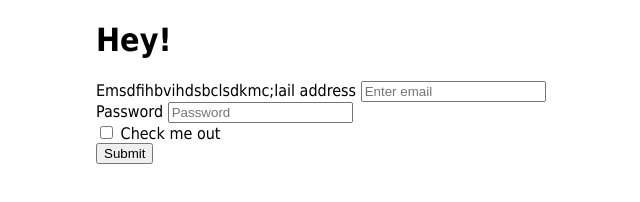
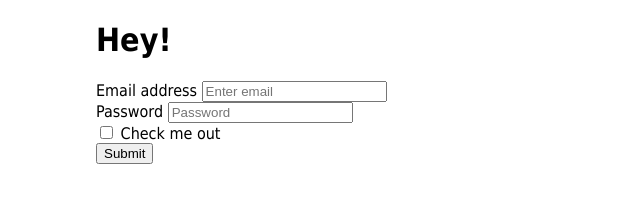
Before and after one commit to VNikolaev93/roger-skyline-1, a plain HTML site: page index.html in a window 1280 px wide. Shown: the whole page, without its empty margins (264-904 px from the left). Drawn offline with Linux system fonts and the light colour scheme.

Commit message:
Update index.html

```diff
--- a/index.html
+++ b/index.html
@@ -14,7 +14,7 @@ body {
 		<h1>Hey!</h1>
 		<form>
 			<div class="form-group">
-				<label for="exampleInputEmail1">Emsdfihbvihdsbclsdkmc;lail address</label>
+				<label for="exampleInputEmail1">Email address</label>
 				<input type="email" class="form-control" id="exampleInputEmail1" aria-describedby="emailHelp" placeholder="Enter email">
 						</div>
 			<div class="form-group">
```
